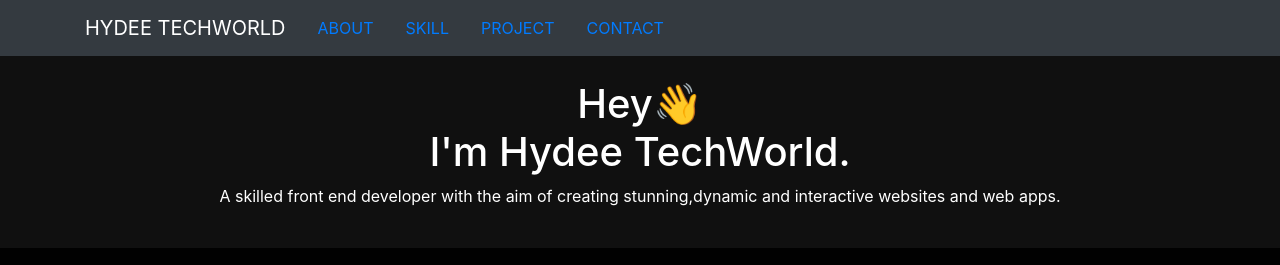
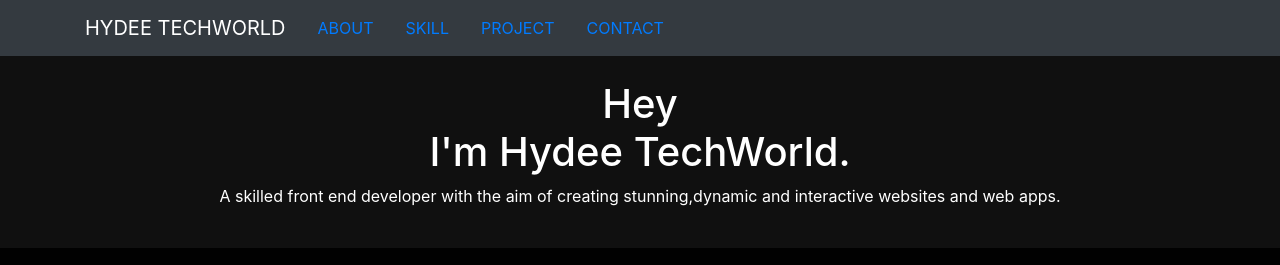
Before and after one commit to HydeeTechworld/My-Portfolio, a plain HTML site: page index.html in a window 1280 px wide. Shown: the top 265 px of the page. Drawn offline with nearby package versions, Linux system fonts and the light colour scheme.

Commit message:
Update index.html

```diff
--- a/index.html
+++ b/index.html
@@ -40,7 +40,7 @@
 </nav>
 <br>
 <div>
- <h1>Hey👋<br>I'm Hydee TechWorld.</h1>
+ <h1>Hey<br>I'm Hydee TechWorld.</h1>
  <p>A skilled front end developer with the aim of creating stunning,dynamic and interactive websites and web apps.</p>
  </div>
  <br>
```
